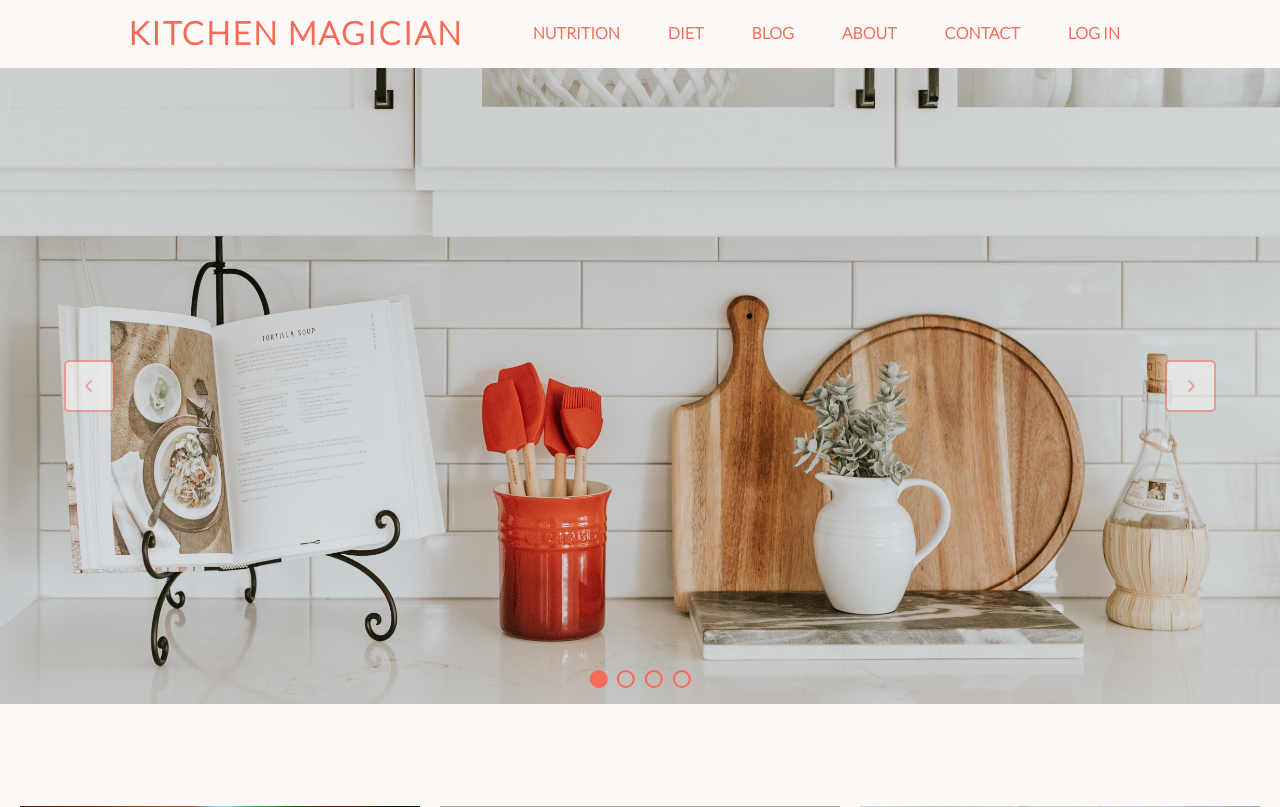
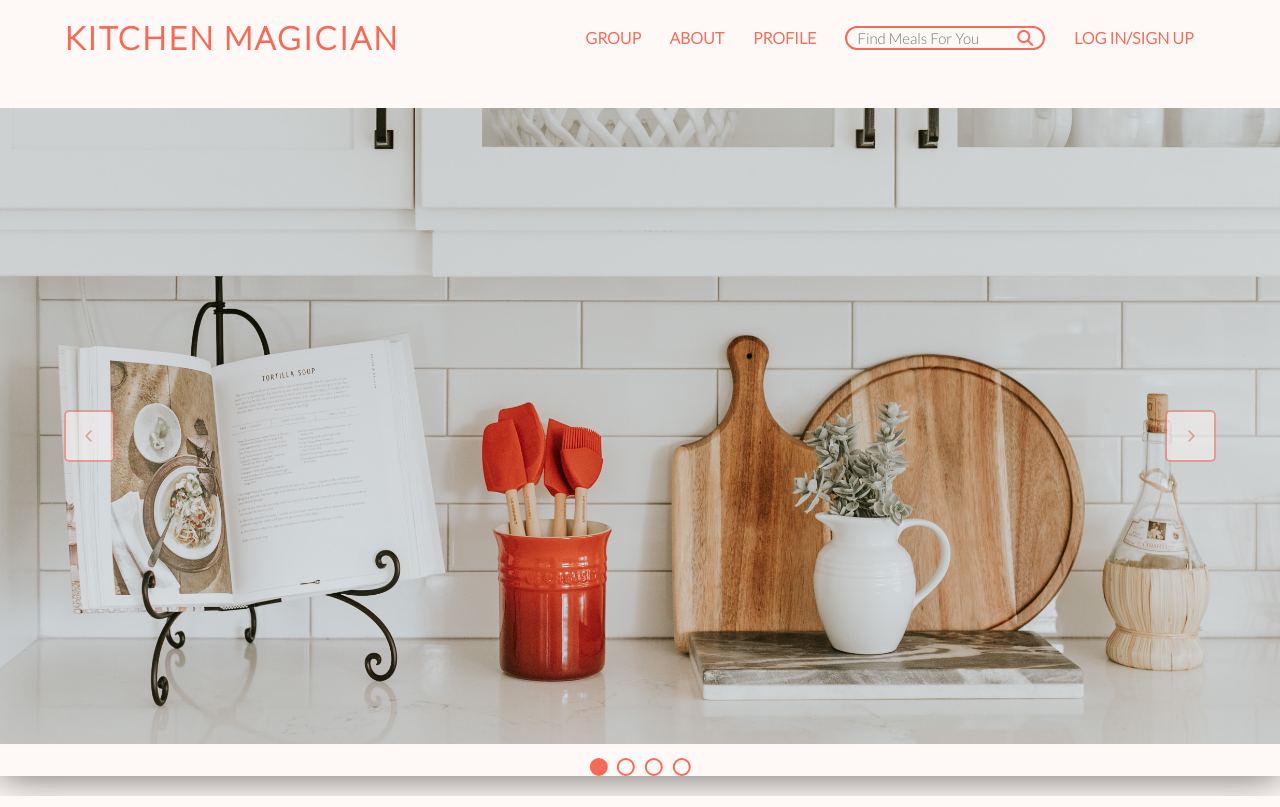
Before and after one commit to XinyanLi23/FridgeMagician, a Django app: page / in a window 1280 px wide. Shown: the top 807 px of the page. Run offline with Django 3.2, Linux system fonts and the light colour scheme; some libraries are stand-ins or nearby versions; grey boxes are pictures that could not be loaded.

Commit message:
search-box

```diff
--- a/kitchen_magician/km/static/css/base.css
+++ b/kitchen_magician/km/static/css/base.css
@@ -21,12 +21,14 @@ body {
 .container {
     justify-content: space-between;
     align-items: center;
-    margin: 20px 10%;
+    margin: 25px 5%;
 }
 
 /* HEADER */
 header .container {
     display: flex;
+    /* justify-content: space-around;
+    overflow: hidden; */
 }
 
 header .KitchenMagician {
@@ -50,7 +52,6 @@ header ul {
     place-items: center;
     padding: 0;
     list-style: none;
-    display: flex;
 }
 
 header ul li {
@@ -61,13 +62,67 @@ header ul li {
 
 header ul li a {
     position: bold;
-    margin: 0 1.0rem;
-    text-decoration: none;
+    margin: 0 0.4rem;
     text-decoration: none;
     font-size: 1.0rem;
     padding-right: 1.0rem;
     font-weight: 900;
 }
+
+
+/* search-box */
+header li#search{
+    padding-right: 1.0rem;
+    margin: 0 0.4rem;
+}
+
+header li#search #search-box {
+    background-color: #fef9f6;
+    width: 200px;
+    height:100%;
+    border-radius: 50px;
+    display: flex;
+    justify-content: space-between;
+    padding: 0px 10px;
+    border: #f56a58 2px solid;
+}
+
+header #search #search-box .search-text {
+    background-color: #fef9f6;
+    border-color: #fef9f6;
+    outline: none;
+    border: none;
+    /* border-radius: 50px 50px 50px 50px; */
+    /* padding: 0px 10px; */
+    width: 100%;
+    line-height: 20px;
+    color: black;
+    font-size: 15px;
+    float:left;
+}
+
+header #search #search-box .search-btn {
+    color: #fef9f6;
+    float: right;
+    border-radius: 20%;
+    position: relative;
+    margin: 0;
+    /* display: flex;
+    justify-content: center;
+    align-items: center; */
+}
+
+header #search #search-box .search-btn i {
+    position: absolute;
+    top: 50%;
+    left: 50%;
+    transform: translate(-50%, -50%);
+}
+
+header #search a {
+    position: center;
+}
+
 
 
 /* FOOTER */
--- a/kitchen_magician/km/static/css/home.css
+++ b/kitchen_magician/km/static/css/home.css
@@ -1,7 +1,7 @@
 /* showcase-slider */
 #showcase-slider .container{
     position: relative;
-    height:80vh;
+    height:90vh;
     width: 100%;
     margin: 0;
     padding: 0;
@@ -12,7 +12,7 @@
 #showcase-slider .slider-container{
 	position: absolute;
 	width: 100%;
-	height: 100%;
+	height: auto;
 	top: 0;
 	left: 0;
 	z-index: 0;
@@ -22,7 +22,7 @@
 	content: '';
 	position: absolute;
 	width: 100%;
-	height: 100%;
+	height: auto;
 	top: 0;
 	left: 0;
 	/* background: linear-gradient( rgba(0, 0, 0, 0), rgba(0, 0, 0, 0.7));  */
@@ -30,7 +30,7 @@
 
 #showcase-slider .slider-container > div{
     position: absolute;
-    height:100%;
+    height:auto;
     width: 100%;
     top: 0;
     left: 0;
@@ -51,7 +51,7 @@
     width: 100%;
     height: 700px;
     display: grid;
-    grid-template-columns: repeat(7, 100%);
+    grid-template-columns: repeat(6, 100%);
     /* transform: translateX(-800px); */
     /* border: 2px solid red; */
 }
@@ -195,74 +195,7 @@
     padding-bottom: 100px;
 } */
 
-
-/* SHOWCASE */
-/* #showcase .container {
-    background-image: url("../images/board.jpg");
-    background-position: right;
-    background-repeat: no-repeat;
-    background-size: 100% auto;
-    height: 700px;
-    min-width: 30px; /*min- make the font responsive
-    margin-bottom: 40px;
-    margin: 0;
-    display: flex;
-    justify-content: center;
-} */
-
-/* #showcase #search-box {
-    background-color: #fef9f6;
-    position: absolute;
-    top: 50%;
-    left: 50%;
-    transform: translate(-50%, -50%);
-    width: 500px;
-    height:40px;
-    border-radius: 50px;
-    /* display: flex;
-    justify-content: space-between;
-    padding: 0px 10px;
-}  */
-
-/* #showcase #search-box .search-text {
-    background-color: #fef9f6;
-    border: none;
-    outline: none;
-    border-radius: 50px 0 0 50px;
-    padding: 0px 10px;
-    width: 450px;
-    color: black;
-    font-size: 15px;
-    float:left;
-    line-height: 40px;
-}
-
-#showcase #search-box .search-btn {
-    color: #fef9f6;
-    float:right;
-    width: 30px;
-    height: 40px;
-    border-radius: 50%;
-    display: flex;
-    justify-content: center;
-    align-items: center;
-}
-
-#showcase #search-box .search-btn i {
-    position: absolute;
-    top: 50%;
-    left: 50%;
-    transform: translate(-50%, -50%);
-}
-
-#showcase a {
-    position: center;
-} */
-
-
-
-
-/* IMAGES GELLARY */
+/* IMAGES GALLERY */
 #images .container {
     display: grid;
     height: auto;
--- a/kitchen_magician/km/static/js/home.js
+++ b/kitchen_magician/km/static/js/home.js
@@ -4,12 +4,16 @@ const options = document.querySelectorAll('.option');
 const slides = document.querySelectorAll('.img');
 
 var index = 1;
+var op_index = 0;
 var size = slides[index].clientWidth;
 
 update();
 
 function update() {
     slider.style.transform = "translateX(" + (-size * index) + "px)";
+
+    options.forEach(option => option.classList.remove('colored'));
+    options[op_index].classList.add('colored');
 }
 
 function slide() {
@@ -20,17 +24,39 @@ function slide() {
 function btnCheck() {
     if (this.id === "prev") {
         index--;
+
+        if(op_index == 0){
+            op_index = 3;
+        }
+        else{
+            op_index--;
+        }
     }
 
     else if (this.id === "next") {
         index++;
+
+        if(op_index == 3){
+            op_index = 0;
+        }
+        else{
+            op_index++;
+        }
     }
     console.log(`Turning to index: ${index}`);
+    console.log(`Turning to option: ${op_index}`);
+    slide();
+}
+
+function optionFunc(){
+    let i = Number(this.getAttribute('option-index'));
+    index = i + 1;
+    op_index = i;
     slide();
 }
 
 slider.addEventListener('transitionend', () => {
-    console.log("triggled silder event");
+    console.log("triggered slider event");
     if (slides[index].id === "first") {
         slider.style.transition = "none";
         index = slides.length - 2;
@@ -44,3 +70,4 @@ slider.addEventListener('transitionend', () => {
 })
 
 buttons.forEach(btn => btn.addEventListener('click', btnCheck));
+options.forEach(option => option.addEventListener('click', optionFunc));
--- a/kitchen_magician/km/templates/about.html
+++ b/kitchen_magician/km/templates/about.html
@@ -81,4 +81,6 @@
             </div>
         </section>
 
+
+
         {% endblock content %}
--- a/kitchen_magician/km/templates/base.html
+++ b/kitchen_magician/km/templates/base.html
@@ -16,27 +16,37 @@
         {% endif %}
     </head>
 
+
     <body>
         <header id="header">
             <div class="container">
                 <a href="{% url 'home' %}" class="KitchenMagician">Kitchen Magician</a>
                 <ul>
-                    <li><a href="#">NUTRITION</a></li>
-                    <li><a href="#">DIET</a></li>
-                    <li><a href="#">BLOG</a></li>
+                    <li><a href="#">GROUP</a></li>
                     <li><a href="{% url 'about' %}">ABOUT</a></li>
-                    <li><a href="#">CONTACT</a></li>
-                    <li><a href="#">LOG IN</a></li>
+                    <li><a href="#">PROFILE</a></li>
+                    <li id="search">
+                        <div id="search-box" class="search-box-block">
+                            <input id="search-text-id" class="search-text" type="text" name="box" placeholder="Find Meals For You">
+                            <a class="search-btn" href="#">
+                                <i class="fas fa-search"></i>
+                            </a>
+                        </div>
+                    </li>
+                    <li><a href="#">LOG IN/SIGN UP</a></li>
                 </ul>
             </div>
         </header>
+
 
         {% block content %}{% endblock content %}
 
         <footer id="main-footer">
             <p>&copy; 2020 Kitchen Magician Inc.</p>
         </footer>
+
     </body>
+    <script src='https://kit.fontawesome.com/a076d05399.js'></script>
     {% block script %}{% endblock script %}
 
 </html>
--- a/kitchen_magician/km/templates/home.html
+++ b/kitchen_magician/km/templates/home.html
@@ -3,7 +3,6 @@
 
         {% block css %}
         <link rel="stylesheet" type="text/css" href="{% static 'css/home.css' %}"/>
-        <script src='https://kit.fontawesome.com/a076d05399.js'></script>
         {% endblock css %}
 
         {% block content %}
@@ -16,7 +15,22 @@
                         <div>
                             <div class="slider">
                                 <div class="img" id="first">
-                                    <img src="{% static 'images/K6O.jpg' %}">
+                                    {% with trending_recipes|last as last_element %}
+                                    <img src="{% static last_element.img %}">
+                                    {% endwith %}
+                                </div>
+
+                                {% for trending in trending_recipes %}
+                                <div class="img">
+                                    <img src="{% static trending.img %}">
+                                </div>
+                                {% endfor %}
+
+                                <div class="img" id="last">
+                                    <img src="{% static trending_recipes.0.img %}">
+                                </div>
+                                <!-- <div class="img" id="first">
+                                    <img src="{% static 'images/K5O.jpg' %}">
                                 </div>
                                 <div class="img">
                                     <img src="{% static 'images/K2O.jpg' %}">
@@ -30,12 +44,9 @@
                                 <div class="img">
                                     <img src="{% static 'images/K5O.jpg' %}">
                                 </div>
-                                <div class="img">
-                                    <img src="{% static 'images/K6O.jpg' %}">
-                                </div>
                                 <div class="img" id="last">
                                     <img src="{% static 'images/K2O.jpg' %}">
-                                </div>
+                                </div> -->
                             </div>
                         </div>
                     </div>
@@ -45,30 +56,13 @@
                     <button class="btn" id="next"><i class="fas fa-chevron-right"></i></button>
 
                     <ul>
-                        <li class="option colored"></li>
-                        <li class="option"></li>
-                        <li class="option"></li>
-                        <li class="option"></li>
+                        <li class="option" option-index="0"></li>
+                        <li class="option" option-index="1"></li>
+                        <li class="option" option-index="2"></li>
+                        <li class="option" option-index="3"></li>
                     </ul>
                 </div>
             </div>
-
-                        <!-- <div class="slider">
-                            <p>Welcome to Kitchen Magician</p>
-                            <img src="{% static 'images/K2O.jpg' %}" alt="">
-                        </div>
-                        <div class="slider">
-                            <p>Welcome to Kitchen Magician</p>
-                            <img src="{% static 'images/K3O.jpg' %}" alt="">
-                        </div>
-                        <div class="slider">
-                            <p>Welcome to Kitchen Magician</p>
-                            <img src="{% static 'images/K4O.jpg' %}" alt="">
-                        </div>
-                        <div class="slider">
-                            <p>Welcome to Kitchen Magician</p>
-                            <img src="{% static 'images/K5O.jpg' %}" alt="">
-                        </div> -->
 
                 <!-- <div id="showcase-title-block">
                     <h1>Welcome to Kitchen Magician</h1>
@@ -76,17 +70,6 @@
                     <h2>Fresh Healthy Convenient</h2>
                 </div> -->
         </section>
-
-        <!-- <section id="showcase">
-            <div class="container">
-                <div id="search-box" class="search-box-block">
-                    <input id="search-text-id" class="search-text" type="text" name="box" placeholder="Find Meals For You">
-                    <a class="search-btn" href="#">
-                        <i class="fas fa-search"></i>
-                    </a>
-                </div>
-            </div>
-        </section> -->
 
         <section id="images">
             <div class="container">
@@ -99,5 +82,6 @@
         {% endblock content %}
 
         {% block script %}
+        <script src='https://kit.fontawesome.com/a076d05399.js'></script>
         <script type="text/javascript" src="{% static 'js/home.js' %}"></script>
         {% endblock script %}
--- a/kitchen_magician/km/urls.py
+++ b/kitchen_magician/km/urls.py
@@ -4,5 +4,7 @@ from . import views
 urlpatterns = [
     path('', views.home, name='home'),
     path('about/', views.about, name='about'),
+    path('abouts/', views.about, name='about'),
+
 
 ]
--- a/kitchen_magician/km/views.py
+++ b/kitchen_magician/km/views.py
@@ -3,8 +3,26 @@ from django.shortcuts import render
 # Create your views here.
 
 
+trending_recipes = [
+    {
+        "img": "images/K2O.jpg"
+    },
+    {
+        "img": "images/K3O.jpg"
+    },
+        {
+        "img": "images/K4O.jpg"
+    },
+        {
+        "img": "images/K5O.jpg"
+    }
+]
+
 def home(request):
-    return render(request, 'home.html')
+    context = {
+        "trending_recipes": trending_recipes,
+    }
+    return render(request, 'home.html', context)
 
 
 def about(request):
```
Also changed, not shown: kitchen_magician/km/static/css/about.css (+7 -78 lines), kitchen_magician/km/static/notes/css/search_box.css (added, +78 -0 lines), kitchen_magician/km/templates/notes/search_box.html (added, +22 -0 lines), 4 other files. Lines whose indentation alone changed are shown as unchanged.
